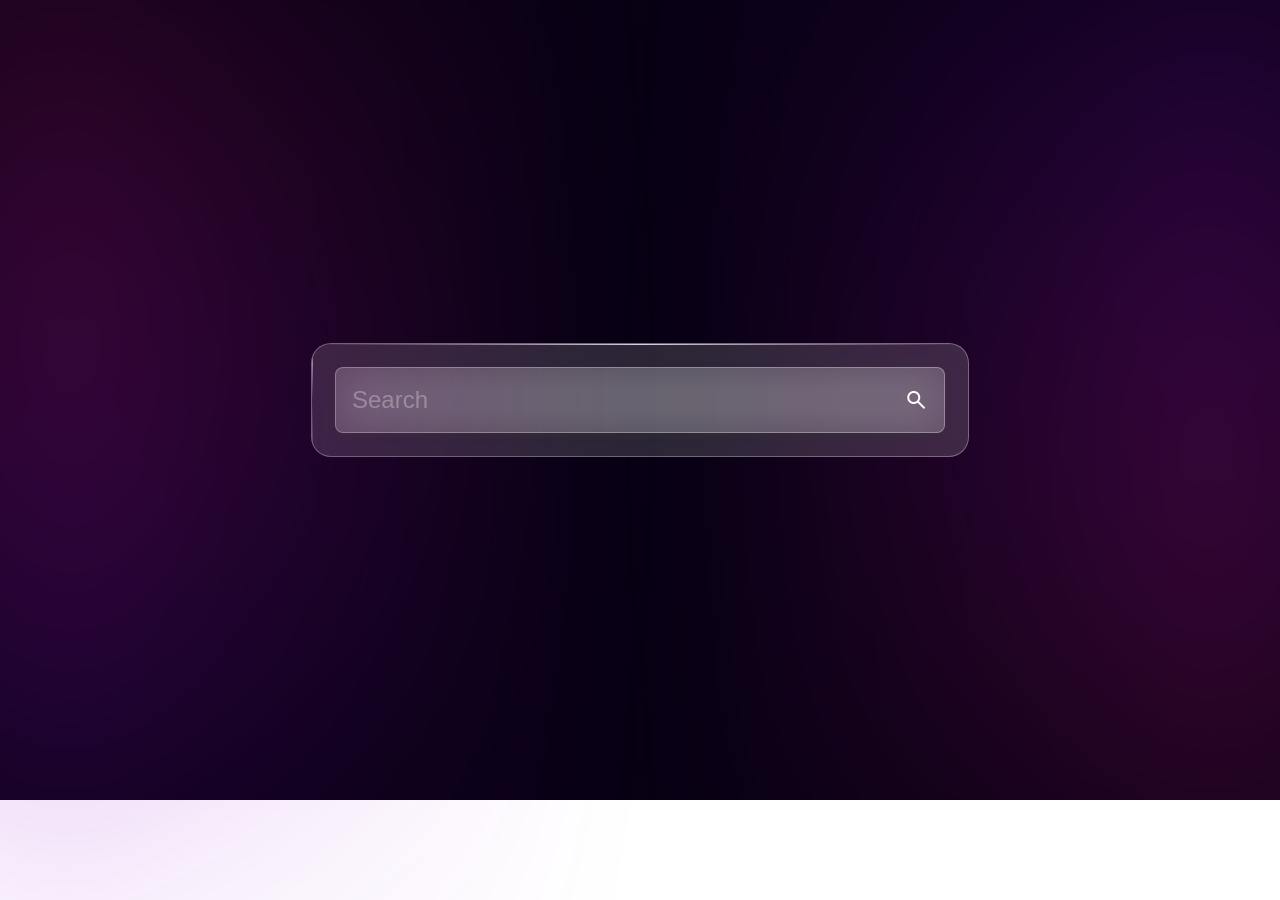
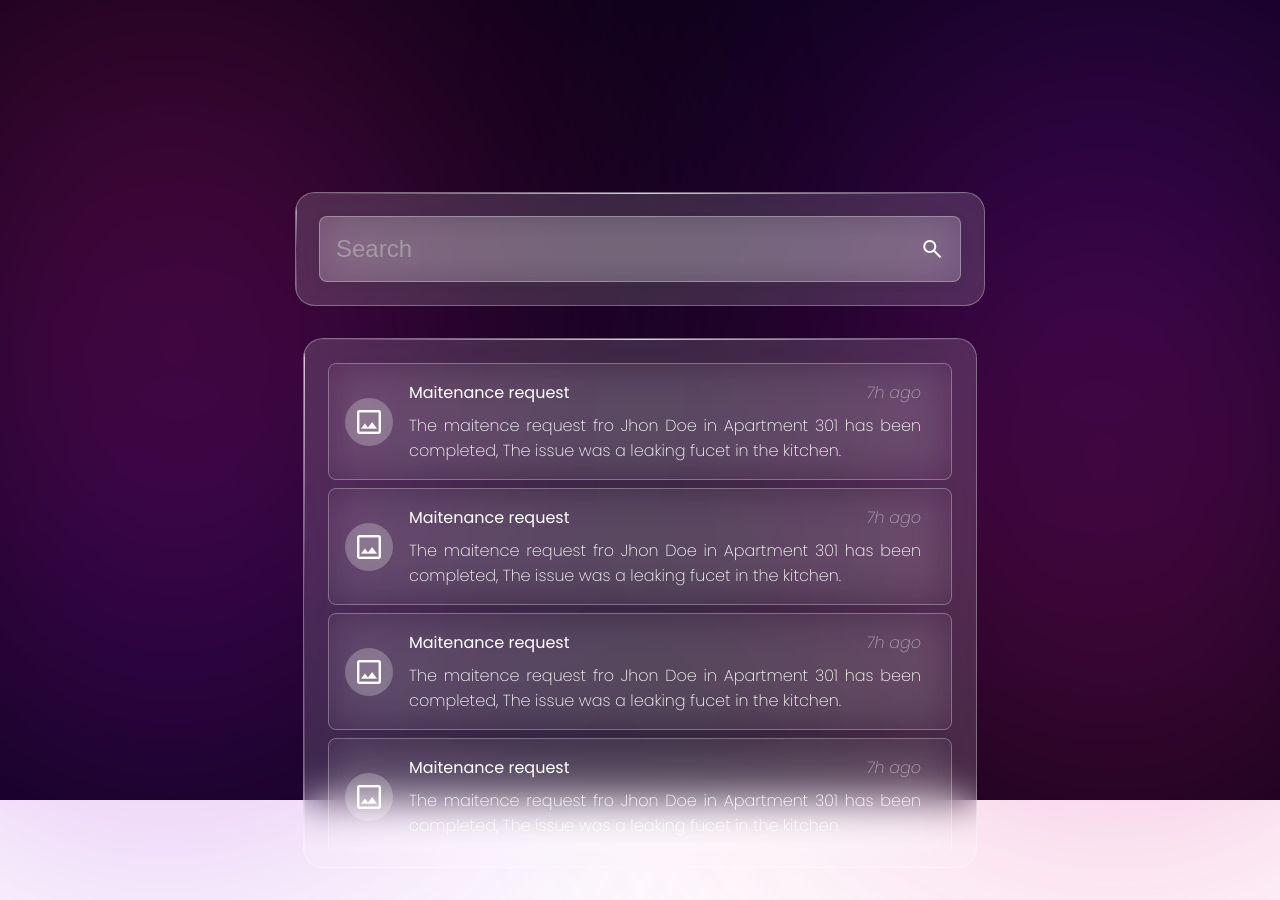
Before and after one commit to AmilkarDominguez/searchable, an Angular app: page / in a window 1280 px wide. Before the commit the page ends 800 px from the top, so only its background shows below. Built offline with nearby package versions, Linux system fonts and the light colour scheme.

Commit message:
chore: cards and list components

```diff
--- /dev/null
+++ b/src/app/components/card/card.component.html
@@ -0,0 +1,17 @@
+<section class="card-container">
+  <div class="avatar">
+    <span class="material-symbols-outlined"> image </span>
+  </div>
+
+  <section class="info-container">
+    <div class="title-container">
+      <div>Maitenance request</div>
+      <div class="date">7h ago</div>
+    </div>
+
+    <div class="card-content">
+      The maitence request fro Jhon Doe in Apartment 301 has been completed, The
+      issue was a leaking fucet in the kitchen.
+    </div>
+  </section>
+</section>
--- /dev/null
+++ b/src/app/components/card/card.component.scss
@@ -0,0 +1,58 @@
+.card-container {
+  box-sizing: border-box;
+  width: 39rem;
+  padding: 1rem;
+  backdrop-filter: blur(20px);
+  -webkit-backdrop-filter: blur(20px);
+  border-radius: 0.5rem;
+  border: 1px solid rgba(255, 255, 255, 0.3);
+  display: flex;
+  flex-direction: row;
+  align-items: center;
+  transition: all 200ms;
+  gap: 1rem;
+
+  &:hover {
+    cursor: pointer;
+    background-color: rgba(255, 255, 255, 0.18);
+    box-shadow: 0 3px 6px rgba(54, 54, 54, 0.1);
+  }
+}
+
+.avatar {
+  width: 3rem;
+  height: 3rem;
+  border-radius: 100%;
+  display: flex;
+  justify-content: center;
+  align-items: center;
+  background-color: rgba(255, 255, 255, 0.25);
+  span {
+    font-size: 2rem;
+  }
+}
+
+.info-container {
+  display: flex;
+  flex-direction: column;
+  gap: 0.5rem;
+}
+
+.title-container {
+  display: flex;
+  justify-content: space-between;
+}
+
+.date {
+  font-weight: 200;
+  font-style: italic;
+  opacity: 0.5;
+}
+
+.card-content {
+  overflow: hidden;
+  white-space: wrap;
+  width: 32rem;
+  font-weight: 200;
+  text-align: justify;
+}
--- /dev/null
+++ b/src/app/components/list/list.component.html
@@ -0,0 +1,9 @@
+<section class="list-container">
+  <section class="glass-card">
+    <section class="items-wrapper">
+      @for (item of [1, 2, 3, 4, 5, 6, 7, 8]; track $index) {
+        <app-card></app-card>
+      }
+    </section>
+  </section>
+</section>
--- /dev/null
+++ b/src/app/components/list/list.component.scss
@@ -0,0 +1,75 @@
+.list-container {
+  display: flex;
+  justify-content: center;
+  align-items: center;
+  flex-direction: column;
+  color: white;
+}
+
+.glass-card {
+  background: rgba(255, 255, 255, 0.15);
+  backdrop-filter: blur(20px);
+  -webkit-backdrop-filter: blur(20px);
+  border-radius: 20px;
+  border: 1px solid rgba(255, 255, 255, 0.3);
+  position: relative;
+  overflow: hidden;
+  padding: 1rem;
+}
+
+.items-wrapper {
+  display: flex;
+  flex-direction: column;
+  justify-content: flex-start;
+  align-items: center;
+  padding: 0.5rem;
+  gap: 0.5rem;
+  height: auto;
+  max-height: 30rem;
+  overflow-y: auto;
+  overflow-x: hidden;
+  scrollbar-width: thin;
+  scrollbar-color: rgba(255, 255, 255, 0.3) transparent;
+}
+
+section::-webkit-scrollbar {
+  cursor: pointer;
+  width: 4px;
+}
+
+section::-webkit-scrollbar-track {
+  background: transparent;
+}
+
+section::-webkit-scrollbar-thumb {
+  background-color: rgba(255, 255, 255, 0.3);
+  border-radius: 999px;
+}
+
+section::-webkit-scrollbar-thumb:hover {
+  background-color: rgba(255, 255, 255, 0.5);
+}
+
+section::-webkit-scrollbar-button {
+  display: none;
+}
+
+.glass-card::before {
+  content: "";
+  position: absolute;
+  top: 0;
+  left: 0;
+  right: 0;
+  height: 1px;
+  background: linear-gradient(90deg, transparent, rgba(255, 255, 255, 0.8), transparent);
+}
+
+.glass-card::after {
+  content: "";
+  position: absolute;
+  top: 0;
+  left: 0;
+  width: 1px;
+  height: 100%;
+  background: linear-gradient(180deg, rgba(255, 255, 255, 0.8), transparent, rgba(255, 255, 255, 0.3));
+}
--- a/src/app/components/search-bar/search-bar.component.scss
+++ b/src/app/components/search-bar/search-bar.component.scss
@@ -7,7 +7,7 @@
 }
 
 .glass-card {
-  width: 40rem;
+  width: 42rem;
   height: 6rem;
   background: rgba(255, 255, 255, 0.15);
   backdrop-filter: blur(20px);
@@ -43,7 +43,7 @@
 }
 
 .input-search-container {
-  width: 38rem;
+  width: 40rem;
   height: 4rem;
   backdrop-filter: blur(20px);
   -webkit-backdrop-filter: blur(20px);
@@ -103,7 +103,6 @@ input[type="search"]::-webkit-search-cancel-button {
 
   span {
     color: white;
-    font-style: normal;
   }
 
   &:hover {
--- a/src/app/pages/main/main.component.html
+++ b/src/app/pages/main/main.component.html
@@ -1,3 +1,6 @@
-<article class="bg-blur">
+<article class="bg-blur"></article>
+
+<article class="main-container">
   <app-search-bar></app-search-bar>
+  <app-list></app-list>
 </article>
--- a/src/app/pages/main/main.component.scss
+++ b/src/app/pages/main/main.component.scss
@@ -6,12 +6,14 @@
   position: relative;
   justify-content: center;
   align-items: center;
+  position: absolute;
 }
 .bg-blur::after {
   content: "";
-  width: 12%;
+  width: 30%;
   height: 100%;
   filter: blur(12rem);
+  opacity: 0.6;
   background-image: linear-gradient(to bottom, #f81d66, #7a0af2);
   position: absolute;
   left: 0;
@@ -21,12 +23,28 @@
 
 .bg-blur::before {
   content: "";
-  width: 12%;
+  width: 30%;
   height: 100%;
   bottom: 0;
   right: 0;
   filter: blur(12rem);
+  opacity: 0.6;
   background-image: linear-gradient(to top, #f81d66, #7a0af2);
   position: absolute;
   border-radius: 60% 0 0 60%;
 }
+
+.main-container {
+  position: relative;
+  margin: auto;
+  top: 10rem;
+  width: 50%;
+  height: auto;
+  padding: 2rem;
+  display: flex;
+  //background-color: rgba(255, 0, 0, 0.1);
+  justify-content: center;
+  align-items: center;
+  flex-direction: column;
+  gap: 2rem;
+}
--- a/src/app/pages/main/main.component.ts
+++ b/src/app/pages/main/main.component.ts
@@ -1,10 +1,11 @@
 import { Component } from '@angular/core';
 import { SearchBarComponent } from '../../components/search-bar/search-bar.component';
+import { ListComponent } from '../../components/list/list.component';
 
 @Component({
   selector: 'app-main',
   standalone: true,
-  imports: [SearchBarComponent],
+  imports: [SearchBarComponent, ListComponent],
   templateUrl: './main.component.html',
   styleUrl: './main.component.scss',
 })
```
Also changed, not shown: src/app/components/card/card.component.ts (added, +10 -0 lines), src/app/components/list/list.component.ts (added, +11 -0 lines).
